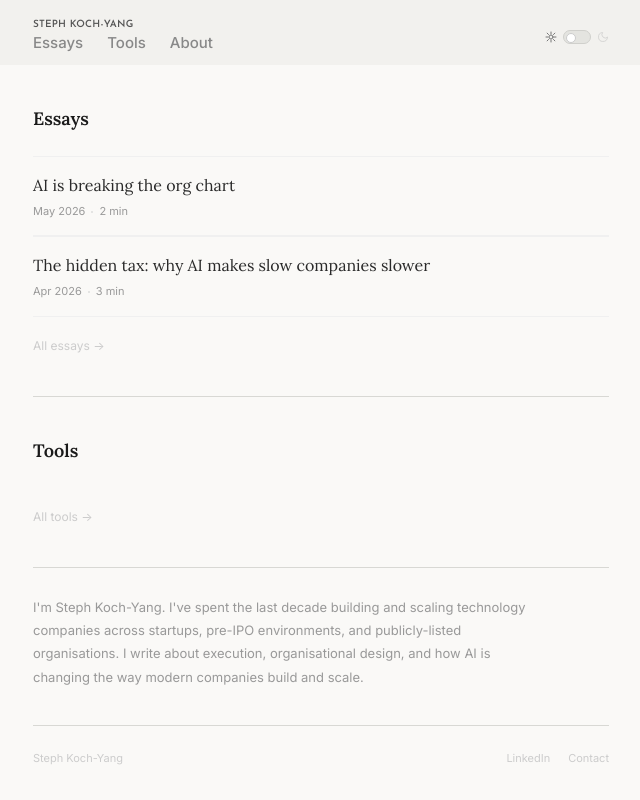
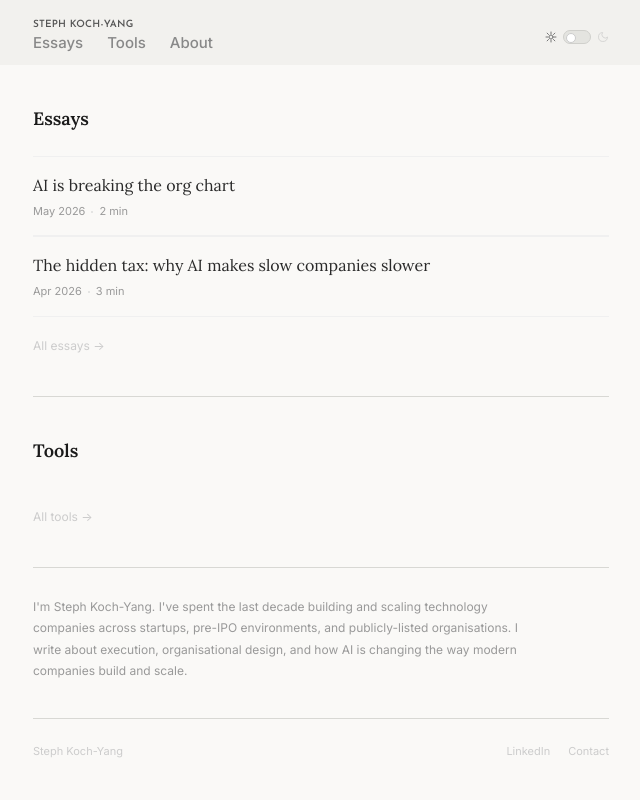
Before and after one commit to stephanekoch/Blog, a Next.js app: page / in a window 1280 px wide. Shown: the whole page, without its empty margins (319-959 px from the left). Built offline with nearby package versions, Linux system fonts and the light colour scheme.

Commit message:
Reduce bio text size to 12px and simplify title hover to color-only
Co-Authored-By: Claude Sonnet 4.6 <noreply@anthropic.com>

```diff
--- a/app/globals.css
+++ b/app/globals.css
@@ -189,13 +189,13 @@ body.dark .section-label { color: var(--text-primary-dk); }
 }
 .item-row:first-of-type { border-top: 0.5px solid var(--border-row); }
 body.dark .item-row, body.dark .item-row:first-of-type { border-color: var(--border-row-dk); }
-.item-row:hover .item-title { color: #111; font-style: italic; letter-spacing: 0.02em; }
+.item-row:hover .item-title { color: #111; }
 body.dark .item-row:hover .item-title { color: #f5f5f3; }
 
 .item-title {
   font-family: var(--serif); font-size: 16px; font-weight: 400;
   color: #2a2a2a; line-height: 1.5; margin-bottom: 6px;
-  transition: color 0.15s, letter-spacing 0.15s;
+  transition: color 0.15s;
 }
 body.dark .item-title { color: #d0d0ce; }
 
@@ -230,7 +230,7 @@ body.dark .back-link:hover { color: var(--text-primary-dk); }
 /* HOMEPAGE */
 .bio-section { padding: 28px 0 36px; }
 .bio-text {
-  font-family: var(--sans); font-size: 13px;
+  font-family: var(--sans); font-size: 12px;
   color: var(--text-muted); line-height: 1.8; max-width: 500px;
 }
 body.dark .bio-text { color: var(--text-muted-dk); }
@@ -247,13 +247,13 @@ body.dark .page-title { color: var(--text-primary-dk); }
 }
 .list-row:first-of-type { border-top: 0.5px solid var(--border-row); }
 body.dark .list-row, body.dark .list-row:first-of-type { border-color: var(--border-row-dk); }
-.list-row:hover .lr-title { color: #111; font-style: italic; letter-spacing: 0.02em; }
+.list-row:hover .lr-title { color: #111; }
 body.dark .list-row:hover .lr-title { color: #f5f5f3; }
 
 .lr-title {
   font-family: var(--serif); font-size: 17px; font-weight: 400;
   color: var(--text-primary); line-height: 1.45; margin-bottom: 8px;
-  transition: color 0.15s, letter-spacing 0.15s;
+  transition: color 0.15s;
 }
 body.dark .lr-title { color: #d0d0ce; }
 
```
